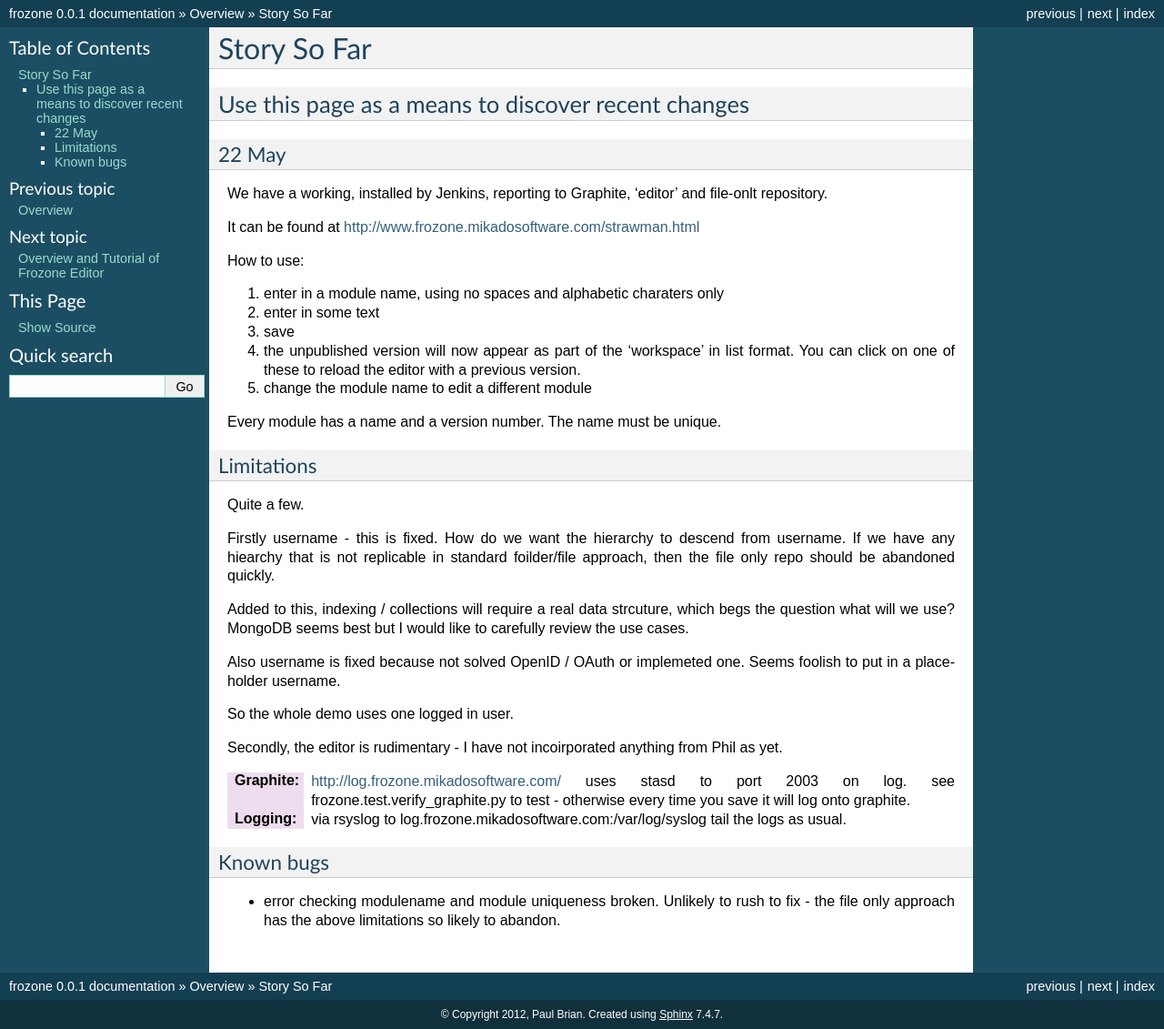
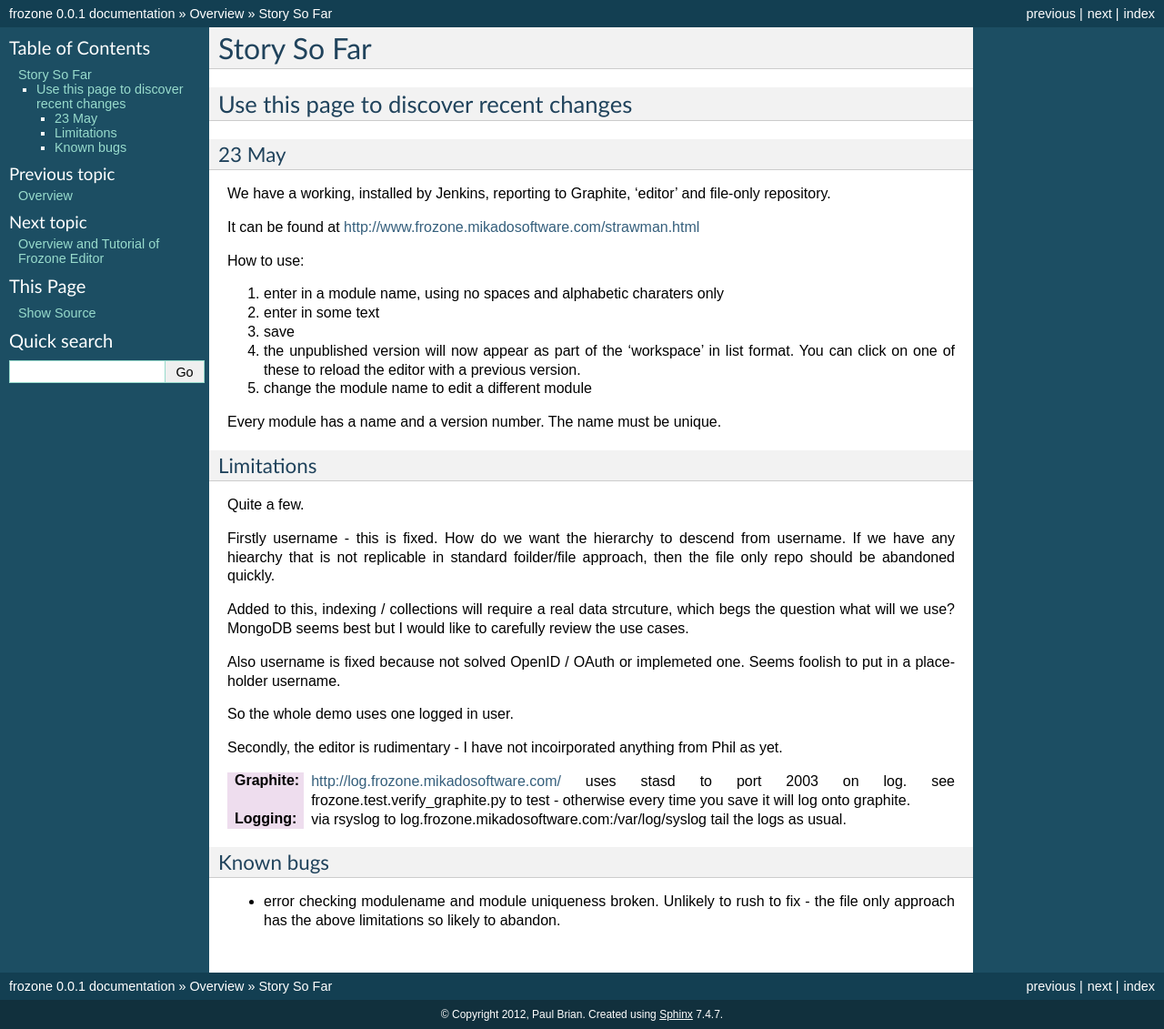
Before and after one commit to zniper/rhaptos2.repo, a Sphinx documentation site: the page built from docs/storysofar.rst, in a window 1280 px wide. Shown: the whole page at 91% size. Built offline with Sphinx 7.4.7, drawn with Linux system fonts in a browser that asks for light colours; pages that are not in the unit, such as notebooks, are missing from menus.

Commit message:
spelling mistakes in docs

```diff
--- a/docs/storysofar.rst
+++ b/docs/storysofar.rst
@@ -3,14 +3,14 @@ Story So Far
 ============
 
 
-Use this page as a means to discover recent changes
-===================================================
+Use this page to discover recent changes
+========================================
 
-22 May
+23 May
 ------
 
 We have a working, installed by Jenkins, reporting to Graphite,
-'editor' and file-onlt repository.
+'editor' and file-only repository.
 
 It can be found at `http://www.frozone.mikadosoftware.com/strawman.html <http://www.frozone.mikadosoftware.com/strawman.html>`_
 
```
